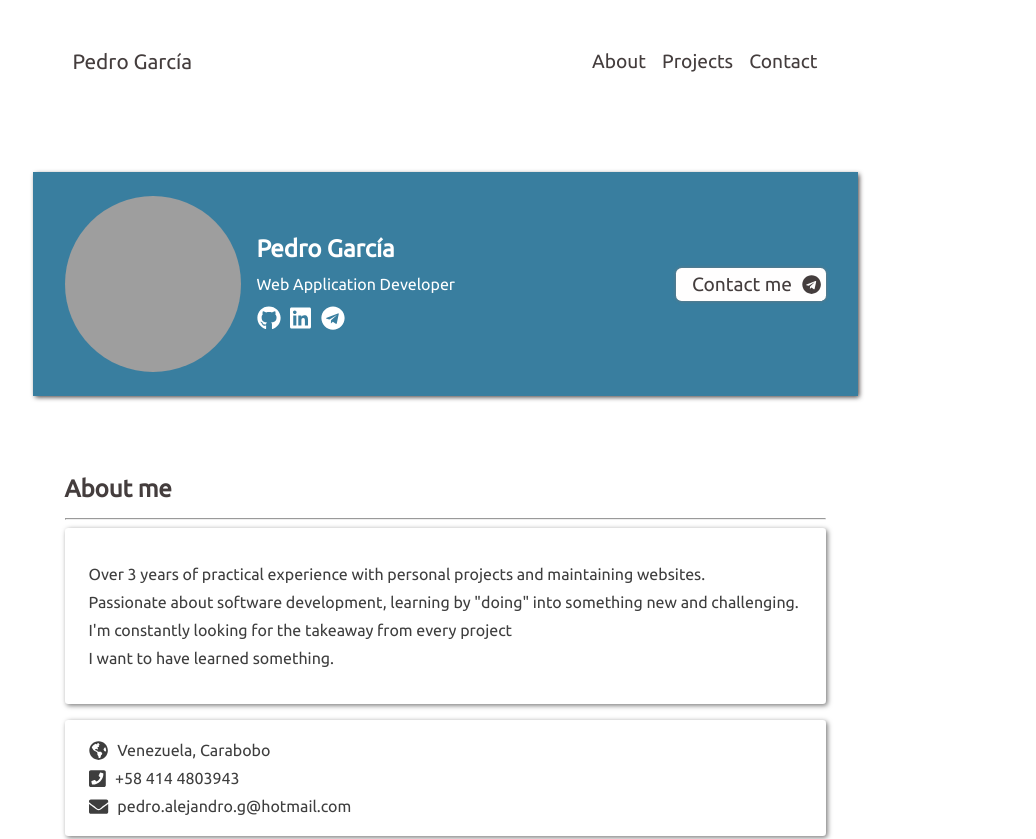
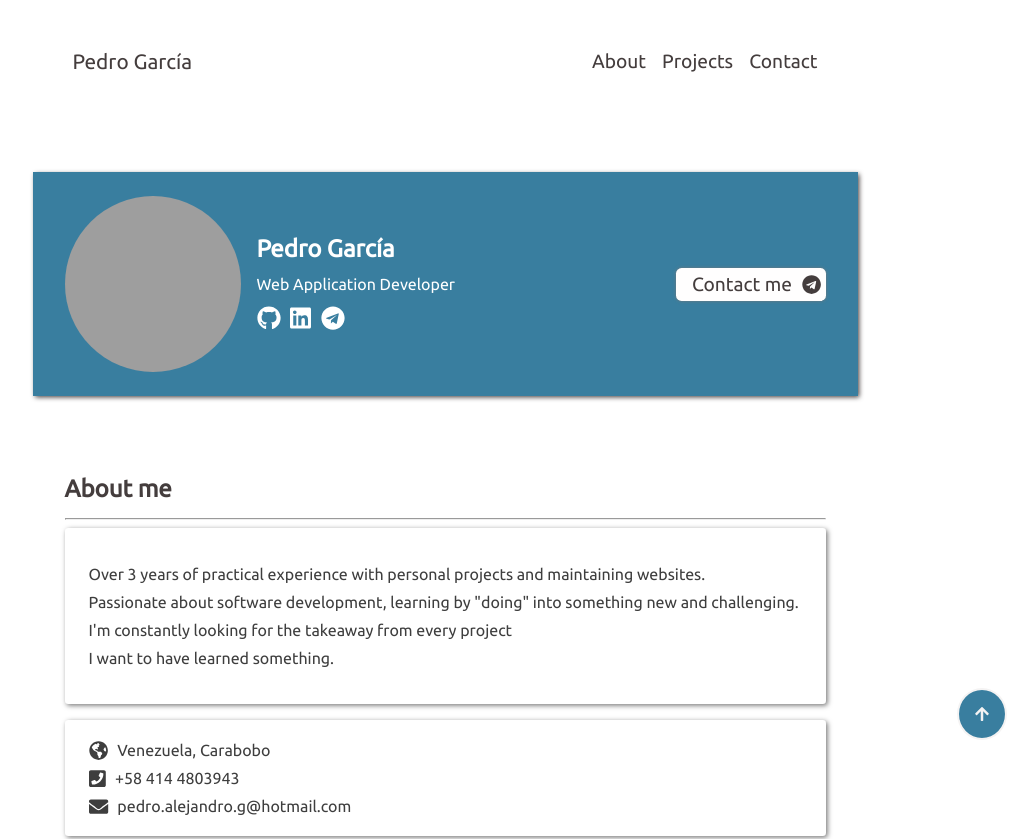
Before and after one commit to PedGarblue/budare.dev, a Vue app: page / in a window 1280 px wide. Shown: the top 839 px of the page, without its empty margins (195-1231 px from the left). Built offline with nearby package versions, Linux system fonts and the light colour scheme; grey boxes are pictures that could not be loaded.

Commit message:
Added 'go to top' button

```diff
--- a/src/components/footer.vue
+++ b/src/components/footer.vue
@@ -25,6 +25,7 @@
         </a>
       </nav>
     </section>
+    <GoToTopButton />
     <div class="designed-by-me text-small">
       Designed ❤️ by Pedro García.
     </div>
@@ -33,9 +34,13 @@
 
 <script>
 import contact from '@/data/contact';
+import GoToTopButton from './lib/go-top-button.vue';
 
 export default {
   name: 'Footer',
+  components: {
+    GoToTopButton,
+  },
   data() {
     return {
       contact,
--- /dev/null
+++ b/src/components/lib/go-top-button.vue
@@ -0,0 +1,38 @@
+<template>
+  <div id="go-to-top" @click="toTop">
+    <span class="flex">
+      <font-awesome-icon :icon="['fas', 'arrow-up']" />
+    </span>
+  </div>
+</template>
+
+<script>
+export default {
+  name: 'GoToTopButton',
+  methods: {
+    toTop() {
+      window.scrollTo(0, 0);
+    },
+  },
+};
+</script>
+
+<style scoped>
+#go-to-top {
+  position: fixed;
+  background-color: var(--blue);
+  top: calc(100vh - 7rem);
+  left: calc(100vw - 4rem);
+  border: solid 0.14em;
+  padding: 1rem;
+  border-radius: 50%;
+  color: var(--white);
+  cursor: pointer;
+}
+
+@media screen and (min-width: 400px) {
+  #go-to-top {
+    left: 90vw;
+  }
+}
+</style>
--- a/src/main.js
+++ b/src/main.js
@@ -7,6 +7,7 @@ import {
   faGlobeAmericas,
   faPhoneSquare,
   faEnvelope,
+  faArrowUp,
 } from '@fortawesome/free-solid-svg-icons';
 
 import {
@@ -28,6 +29,7 @@ library.add([
   faGlobeAmericas,
   faPhoneSquare,
   faEnvelope,
+  faArrowUp,
   faGithub,
   faLinkedin,
   faTelegram,
```
